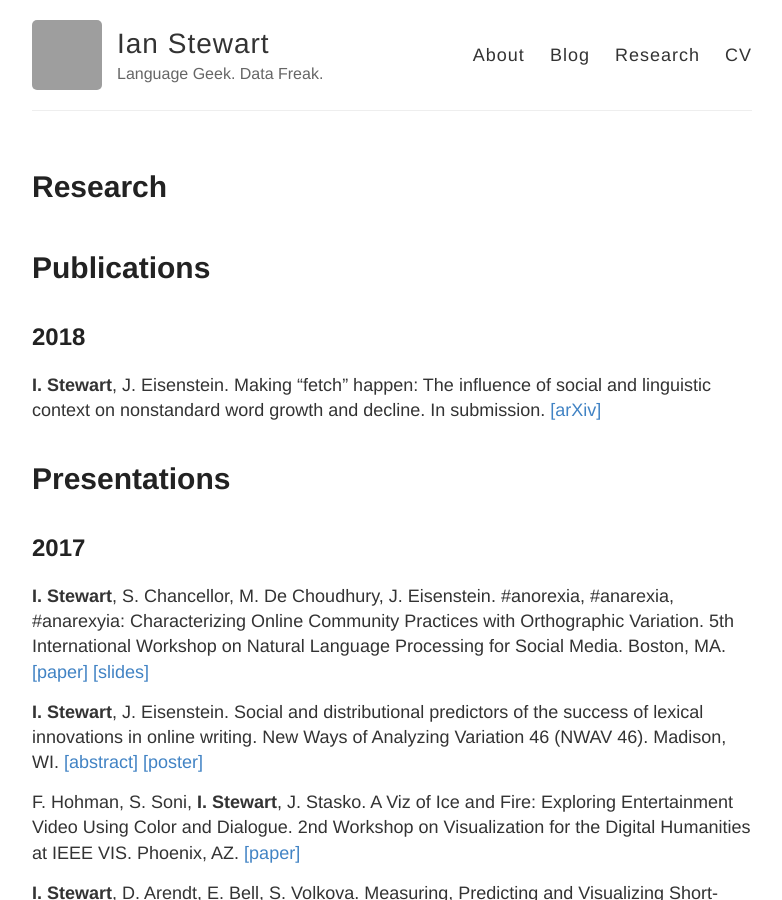
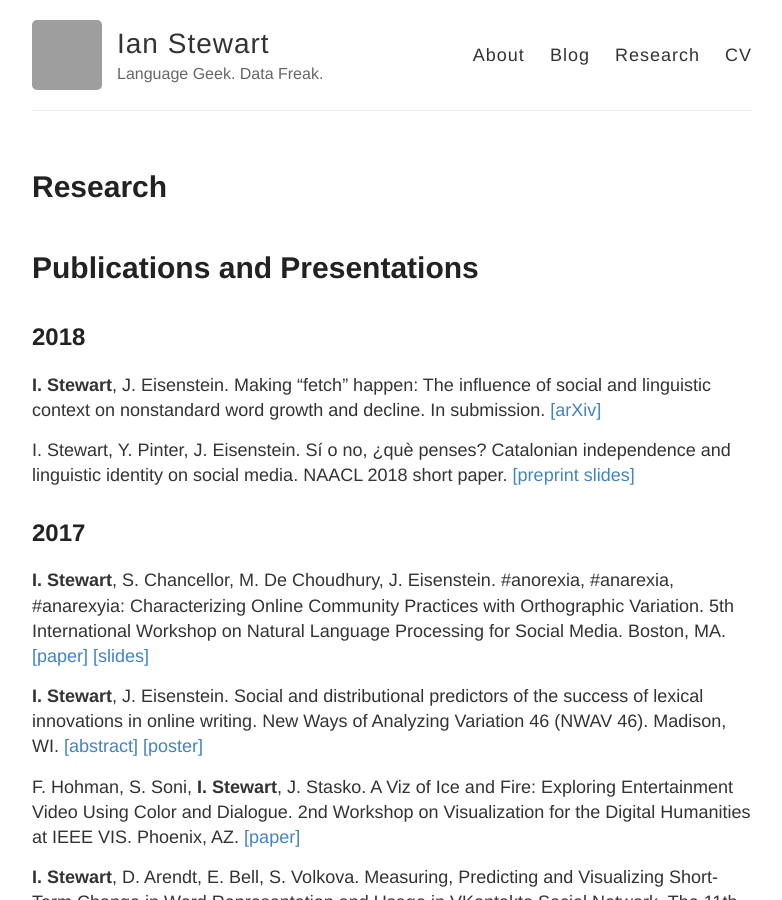
Before and after one commit to ianbstewart/ianbstewart.github.io, a Jekyll site: the page built from research.md, in a window 1280 px wide and 900 px high. Shown: the whole window, without its empty margins (248-1030 px from the left). Built offline with Jekyll 4.4.1, drawn with Linux system fonts in a browser that asks for light colours; grey boxes are pictures that could not be loaded.

Commit message:
added NAACL 2018

```diff
--- a/research.md
+++ b/research.md
@@ -3,7 +3,7 @@ layout: page
 title: Research
 permalink: /research/
 ---
-# Publications
+# Publications and Presentations
 
 ## 2018
 
@@ -11,7 +11,10 @@ permalink: /research/
 Making "fetch" happen: The influence of social and linguistic context on nonstandard word growth and decline. In submission.
 [[arXiv]](https://arxiv.org/abs/1709.00345)
 
-# Presentations
+I. Stewart, Y. Pinter, J. Eisenstein.
+Sí o no, ¿què penses? Catalonian independence and linguistic identity on social media.
+NAACL 2018 short paper.
+[[preprint slides]](https://drive.google.com/open?id=1L4wNoTXDCysaQ65QYUJ_Y7Za8rULAdy_xrnjqZbQkek)
 
 ## 2017
 
```
